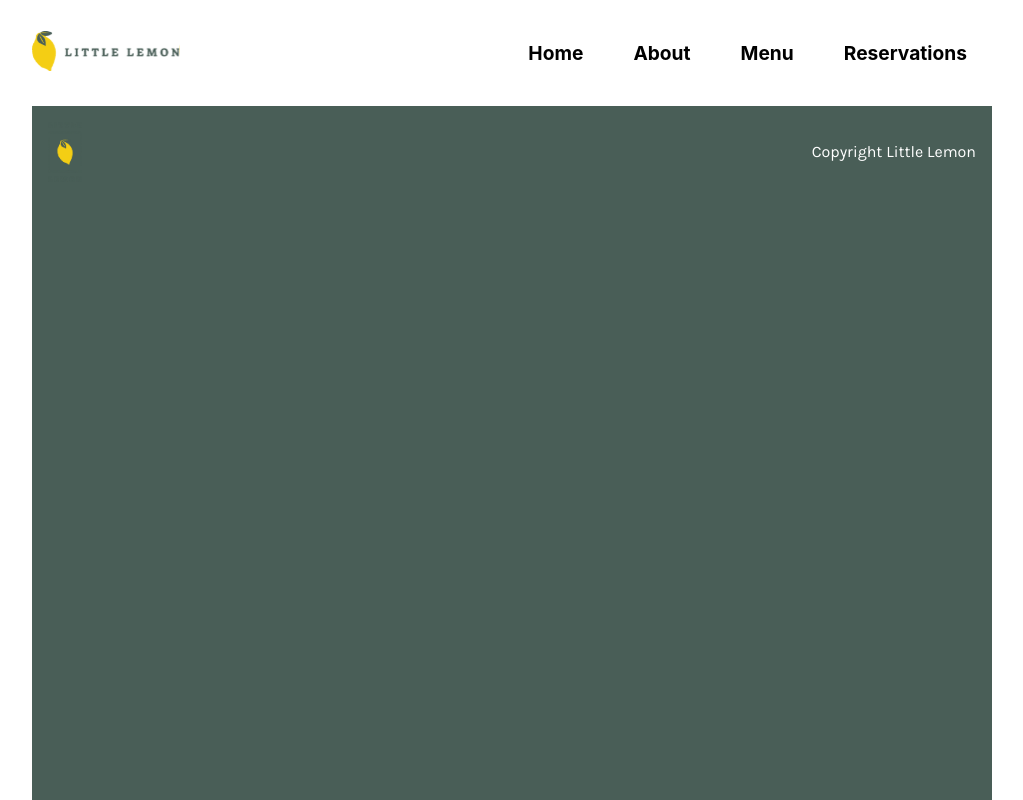
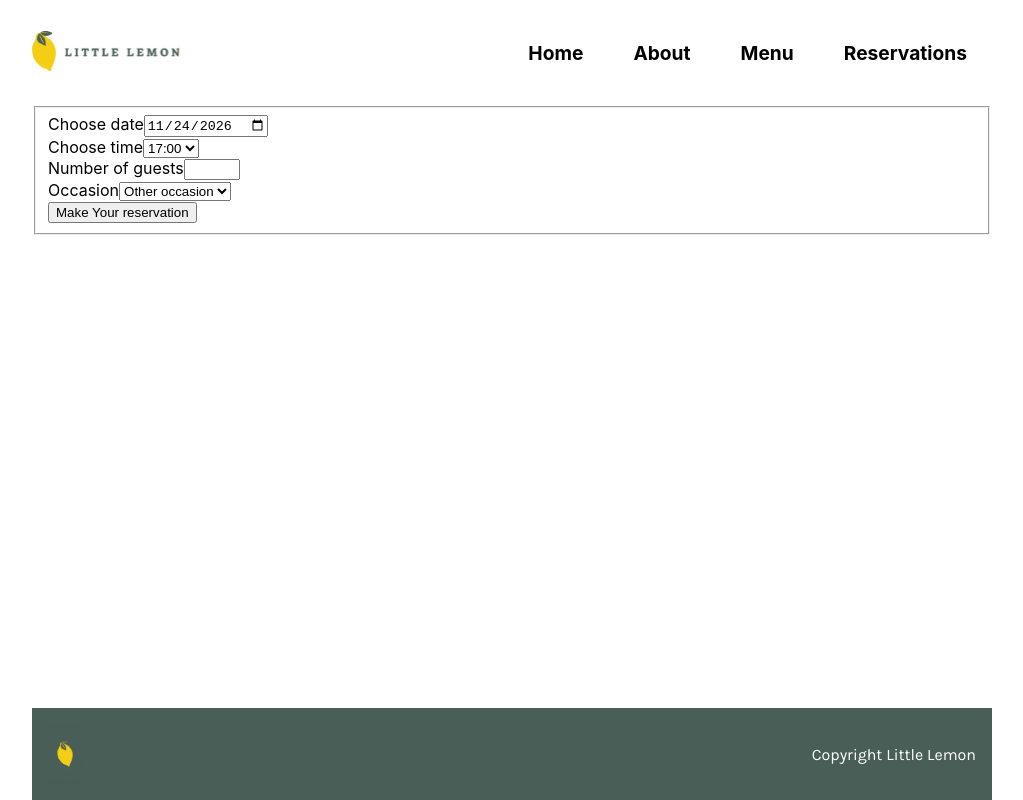
Before and after one commit to lorenzoromans/CapstoneProject-Coursera_meta_frontend_developer, a React (Create React App) app: page /booking in a window 1280 px wide. Shown: the whole page, without its empty margins (128-1151 px from the left). Built offline with nearby package versions, Linux system fonts and the light colour scheme; a web font is replaced by a local one.

Commit message:
Implemented basic booking form

```diff
--- /dev/null
+++ b/src/components/Api.js
@@ -0,0 +1,29 @@
+//COPY OF THE API.JS FILE FROM THE COURSE
+
+const seededRandom = function (seed) {
+    var m = 2**35 - 31;
+    var a = 185852;
+    var s = seed % m;
+    return function () {
+        return (s = s * a % m) / m;
+    };
+}
+
+export const fetchAPI = function(date) {
+    let result = [];
+    let random = seededRandom(date.getDate());
+
+    for(let i = 17; i <= 23; i++) {
+        if(random() < 0.5) {
+            result.push(i + ':00');
+        }
+        if(random() < 0.5) {
+            result.push(i + ':30');
+        }
+    }
+    return result;
+};
+
+export const submitAPI = function(formData) {
+    return true;
+};
--- /dev/null
+++ b/src/components/BookingForm.js
@@ -0,0 +1,62 @@
+import { useState } from "react";
+
+const BookingForm = ({ availableTimes, submitForm, dispatch }) => {
+
+    const [bDate, setBDate] = useState(new Date().toISOString().split("T")[0]);
+    const [bTime, setBTime] = useState("");
+    const [guests, setGuests] = useState("");
+    const [occasion, setOccasion] = useState("");
+
+    function onChangeDate(newDate) {
+        setBDate(newDate);
+        dispatch(newDate);
+    }
+
+    const clearForm = () => {
+        setBDate("");
+        setBTime("");
+        setGuests("");
+        setOccasion("");
+    };
+
+    const handleSubmit = (e) => {
+        e.preventDefault();
+        console.log("Booking details:", { bDate, bTime, guests, occasion });
+        submitForm({ bDate, bTime, guests, occasion });
+        clearForm();
+    };
+
+    return (
+        <form className="booking-form" onSubmit={handleSubmit}>
+            <fieldset>
+                <div className="field">
+                    <label htmlFor="res-date">Choose date</label>
+                    <input type="date" id="res-date" name="res-date" value={bDate} onChange={(e) => onChangeDate(e.target.value)} required aria-label="Choose date" />
+                </div>
+                <div className="field">
+                    <label htmlFor="res-time">Choose time</label>
+                    <select id="res-time" name="res-time" value={bTime} onChange={(e) => setBTime(e.target.value)} required aria-label="Choose time">
+                        {availableTimes.availableTimes.map((time) => (
+                            <option key={time} value={time}>{time}</option>
+                        ))}
+                    </select>
+                </div>
+                <div className="field">
+                    <label htmlFor="guests">Number of guests</label>
+                    <input type="number" id="guests" name="guests" value={guests} onChange={(e) => setGuests(e.target.value)} min="1" max="10" required aria-label="Number of guests" />
+                </div>
+                <div className="field">
+                    <label htmlFor="occasion">Occasion</label>
+                    <select id="occasion" name="occasion" value={occasion} onChange={(e) => setOccasion(e.target.value)} required aria-label="Occasion">
+                        <option value="">Other occasion</option>
+                        <option value="birthday">Birthday</option>
+                        <option value="anniversary">Anniversary</option>
+                    </select>
+                </div>
+                <button type="submit">Make Your reservation</button>
+            </fieldset>
+        </form>
+    );
+};
+
+export default BookingForm;
--- a/src/components/Main.js
+++ b/src/components/Main.js
@@ -1,10 +1,31 @@
 import { Routes, Route } from "react-router-dom";
 import HomePage from "./../pages/Homepage";
+import BookingPage from "./../pages/BookingPage";
+import { useReducer } from "react";
+import { fetchAPI, submitAPI } from "./Api";
+import { useNavigate } from "react-router-dom";
 
 const Main = () => {
+    const initialState = {availableTimes:  fetchAPI(new Date())}
+    const [availableTimes, dispatch] = useReducer(updateTimes, initialState);
+    const navigate = useNavigate();
+
+    function updateTimes(state, date) {
+        return {availableTimes: fetchAPI(new Date(date))}
+
+    }
+
+    function submitForm(formData) {
+        if (submitAPI(formData)) {
+            navigate("/confirm-booking");
+        }
+    }
+
     return (
         <Routes>
-            <Route path="/" element={<HomePage />}></Route>
+            <Route path="/" element={<HomePage />}/>
+            <Route path="/booking" element={<BookingPage availableTimes={availableTimes} submitForm={submitForm} dispatch={dispatch} />}/>
+            <Route path="/confirm-booking" element={<h1>Booking confirmed!</h1>}/>
         </Routes>
     );
 };
--- a/src/components/Navbar.js
+++ b/src/components/Navbar.js
@@ -9,9 +9,9 @@ const Navbar = () => {
             <nav aria-label="Navbar">
                 <ul>
                     <li><a href="/">Home</a></li>
-                    <li><a href="/about">About</a></li>
-                    <li><a href="/menu">Menu</a></li>
-                    <li><a href="/reservations">Reservations</a></li>
+                    <li><a href="/">About</a></li>
+                    <li><a href="/">Menu</a></li>
+                    <li><a href="/booking">Reservations</a></li>
                 </ul>
             </nav>
         </header>
--- /dev/null
+++ b/src/pages/BookingPage.js
@@ -0,0 +1,9 @@
+import BookingForm from '../components/BookingForm';
+
+const BookingPage = ({ availableTimes, submitForm, dispatch }) => {
+    return (
+        <BookingForm availableTimes={availableTimes} submitForm={submitForm} dispatch={dispatch} />
+    );
+};
+
+export default BookingPage;
```
